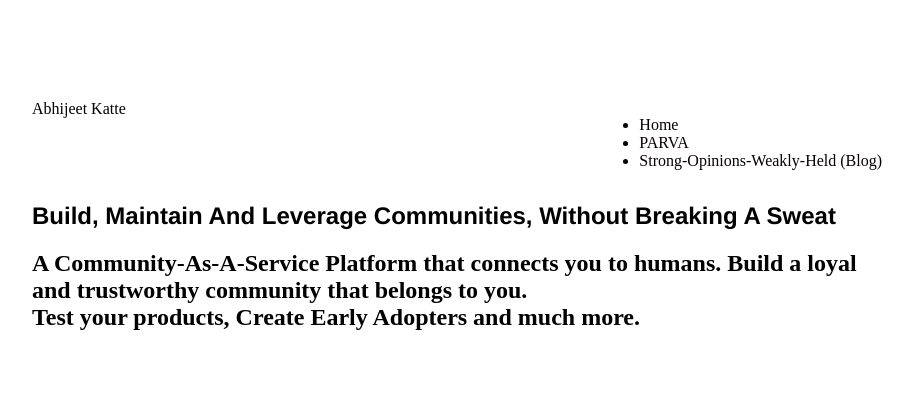
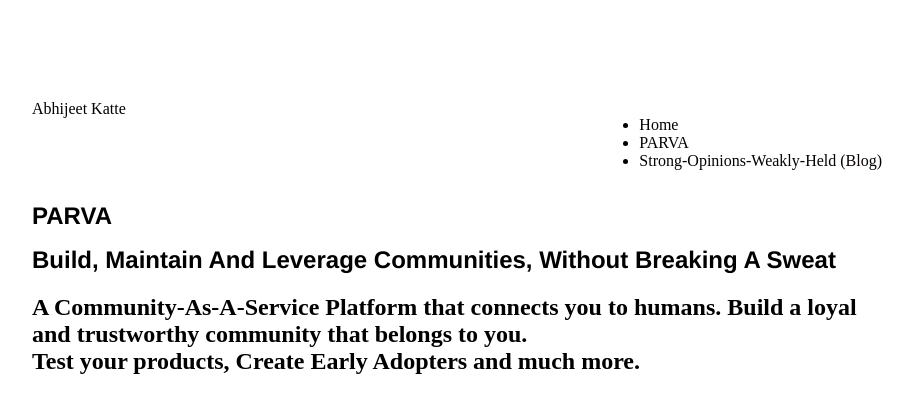
Before and after one commit to AbhiK24/abhik24.github.io, a Jekyll site: the page built from about/index.html, in a window 1280 px wide. Shown: the top 413 px of the page, without its empty margins (168-1081 px from the left). Built offline with Jekyll 4.4.1, drawn with Linux system fonts in a browser that asks for light colours.

Commit message:
Update index.html

```diff
--- a/about/index.html
+++ b/about/index.html
@@ -4,6 +4,8 @@ title: Abhijeet Katte, data scientist
 ---
 <div class="blurb">
 
+
+	<h1> PARVA </h1>
 	<h1> Build, Maintain And Leverage Communities, Without Breaking A Sweat</h1>
 	<h2> A Community-As-A-Service Platform that connects you to humans.
 Build a loyal and trustworthy community that belongs to you. <br>
```
